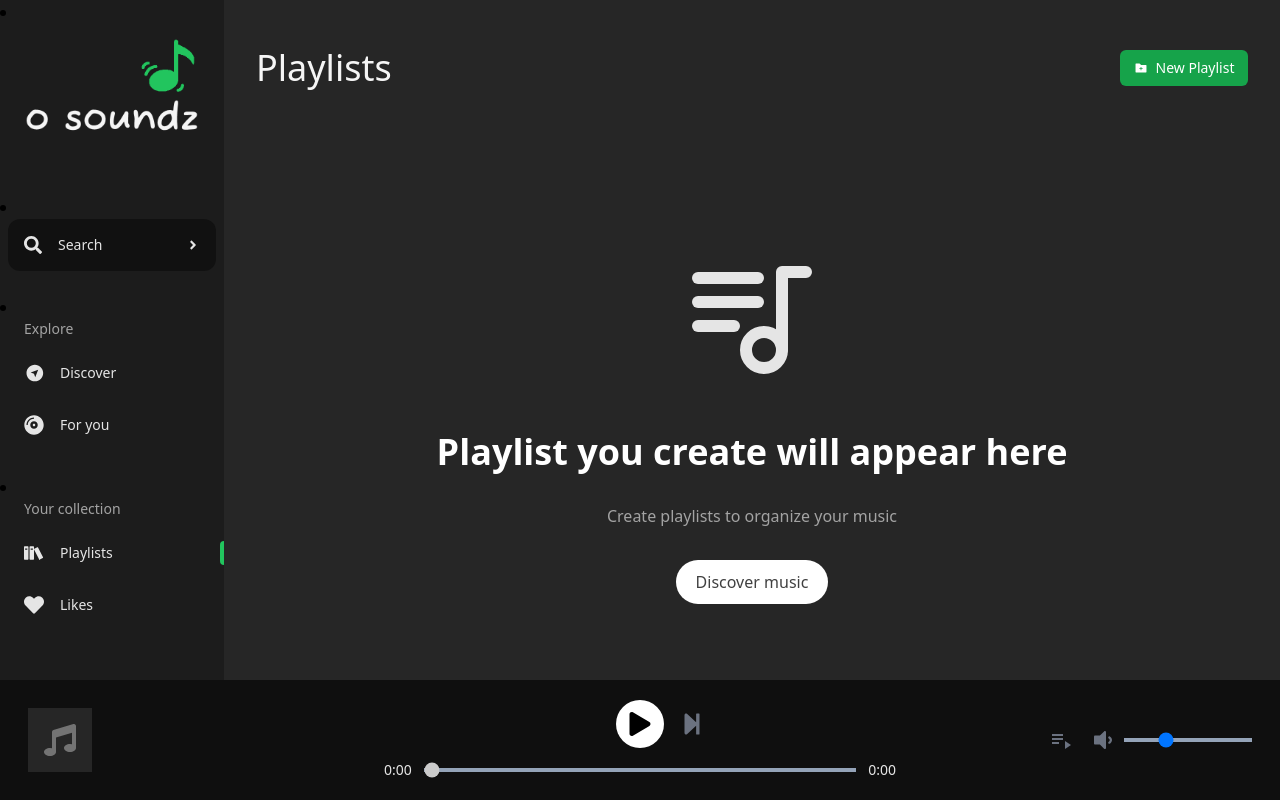
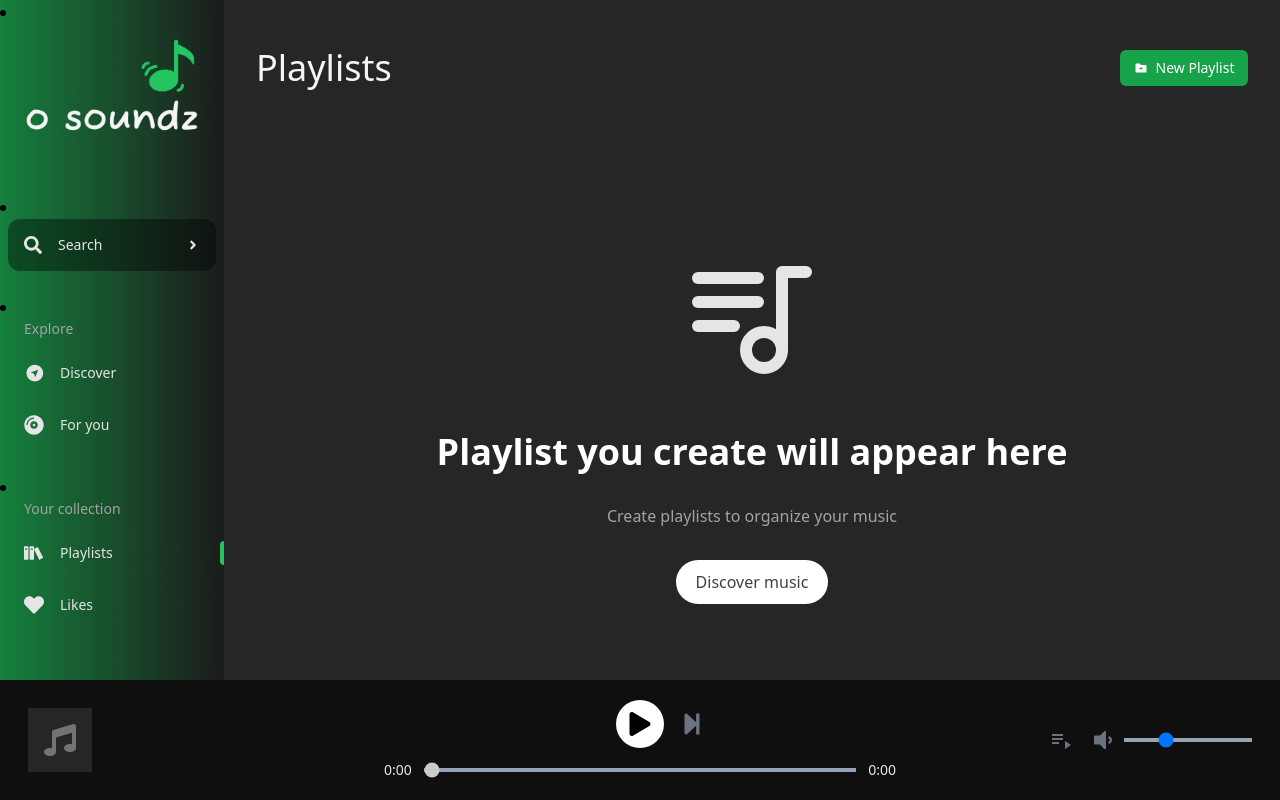
Before and after one commit to marcosdaniel2002/O-soundz, a React (Vite) app: page /playlist in a window 1280 px wide. Built offline with nearby package versions, Linux system fonts and the light colour scheme; some icons are missing; the HTML template or start-up script is replaced by a standard one.

Commit message:
gradient to sidebar and finish project!

```diff
--- a/src/ui/Sidebar.jsx
+++ b/src/ui/Sidebar.jsx
@@ -8,7 +8,7 @@ import NavLinkSidebar from "./NavLinkSidebar";
 
 function Sidebar() {
   return (
-    <nav className="hidden w-48 flex-col gap-6 bg-neutral-900/60 md:flex lg:w-56">
+    <nav className="hidden h-full w-48 flex-col gap-6 bg-neutral-900/60 bg-gradient-to-r from-green-700 backdrop-blur-3xl md:flex lg:w-56">
       <li>
         <img src="./o soundz.png" className="px-5" alt="" />
       </li>
```
